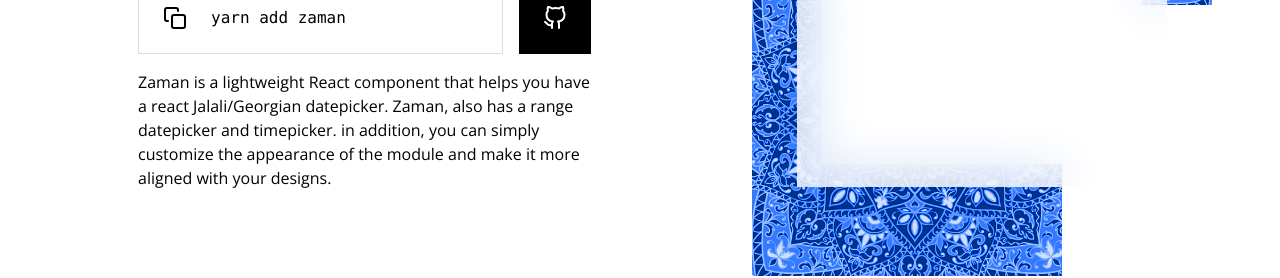
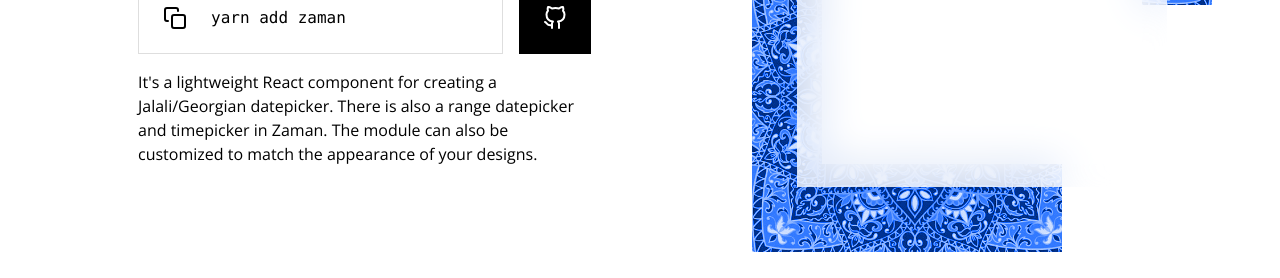
Before and after one commit to rzkhosroshahi/zaman-landing, a React (Create React App) app: page / in a window 1280 px wide. Shown: the part 476-754 px from the top of the page. Built offline with nearby package versions, Linux system fonts and the light colour scheme.

Commit message:
chore: change en description

```diff
--- a/src/sections/Header/Header.styled.tsx
+++ b/src/sections/Header/Header.styled.tsx
@@ -93,7 +93,6 @@ export const ChangeLang = styled.p`
 `
 
 export const Description = styled.p`
-  cursor: pointer;
   body[dir=ltr] & {
     line-height: 1.5;
   }
--- a/src/translations/en/header.ts
+++ b/src/translations/en/header.ts
@@ -4,5 +4,5 @@ export default {
   github: 'github',
   fa: 'farsi',
   support: 'Support',
-  description: 'Zaman is a lightweight React component that helps you have a react Jalali/Georgian datepicker. Zaman, also has a range datepicker and timepicker. in addition, you can simply customize the appearance of the module and make it more aligned with your designs.'
+  description: 'It\'s a lightweight React component for creating a Jalali/Georgian datepicker. There is also a range datepicker and timepicker in Zaman. The module can also be customized to match the appearance of your designs.'
 }
```
